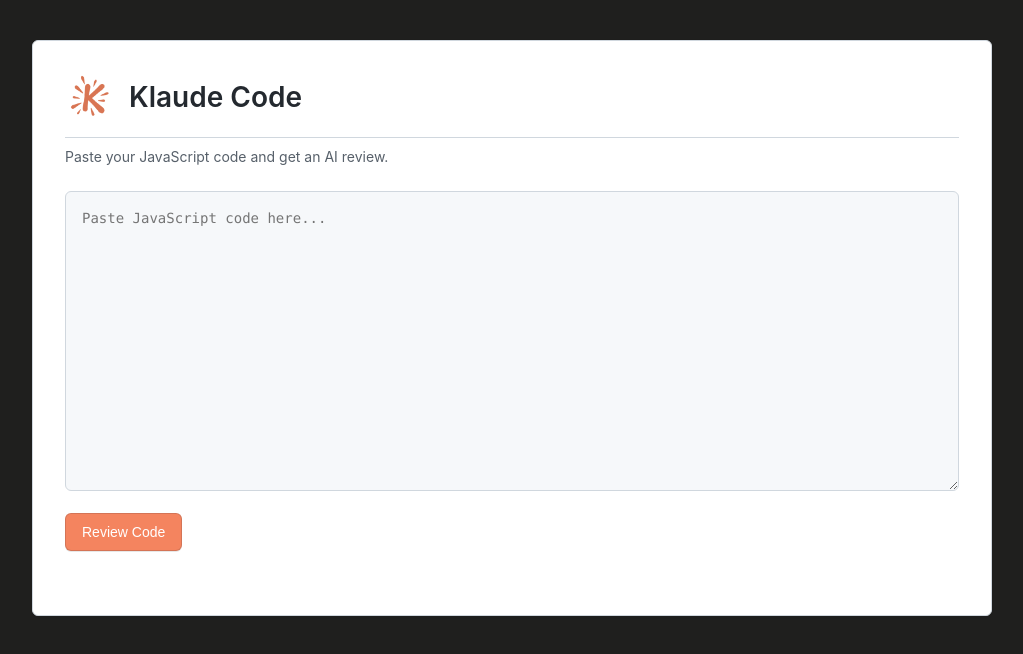
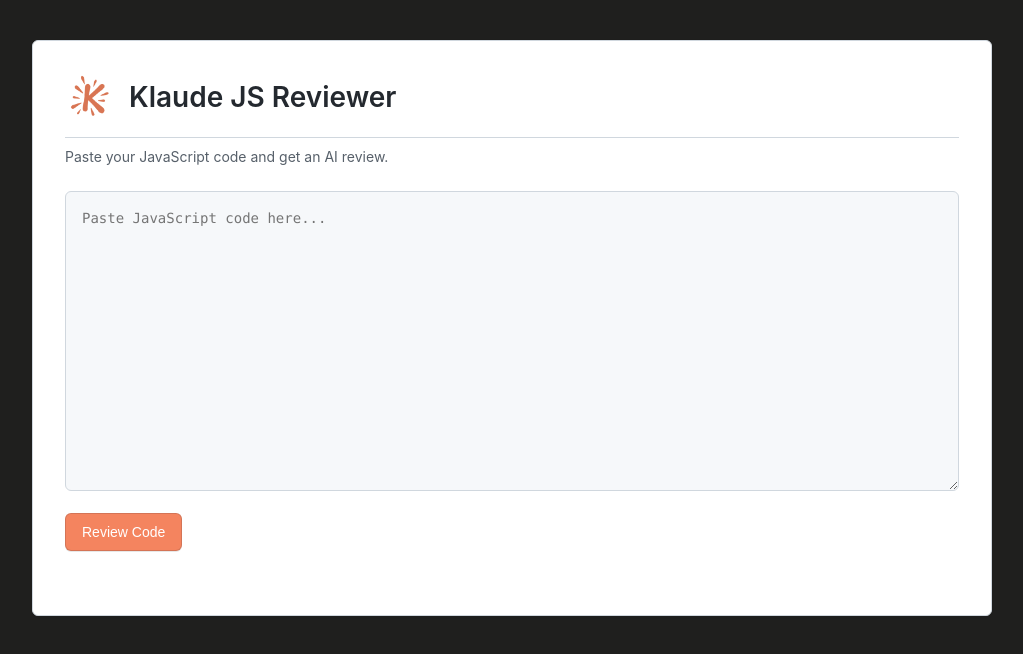
Before and after one commit to Krizh27/ai-code-reviwer-langchain_V2, a website: page public/index.html in a window 1280 px wide. Shown: the whole page, without its empty margins (128-1151 px from the left). Drawn offline with Linux system fonts and the light colour scheme.

Commit message:
changed application h1 title

```diff
--- a/public/index.html
+++ b/public/index.html
@@ -13,7 +13,7 @@
 
         <div class="header-title">
             <img src="logo.png" alt="Klaude Code Logo" class="logo" id="appLogo">
-            <h1>Klaude Code</h1>
+            <h1>Klaude JS Reviewer</h1>
         </div>
 
         <p class="subtitle">
```
